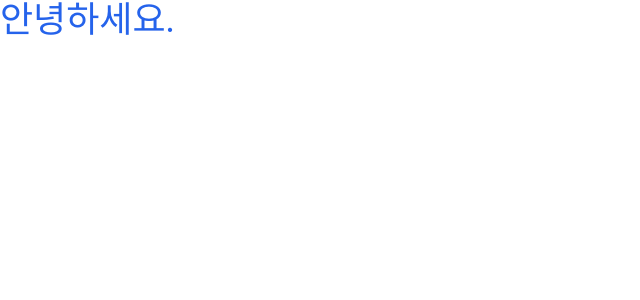
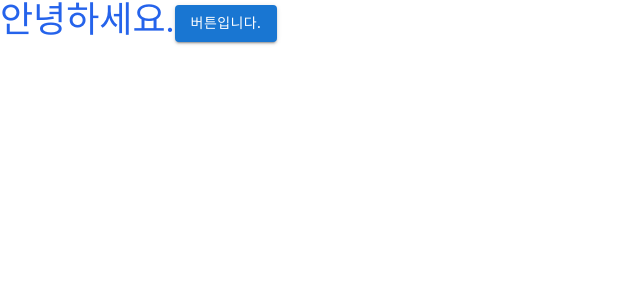
Before and after one commit to jhs512/react_2022_05_22, a React (Create React App) app: page / in a window 1280 px wide. Shown: the top 300 px of the page, without its empty margins (0-640 px from the left). Built offline with nearby package versions, Linux system fonts and the light colour scheme; a web font is replaced by a local one.

Commit message:
MUI 설치

```diff
--- a/package.json
+++ b/package.json
@@ -3,6 +3,9 @@
   "version": "0.1.0",
   "private": true,
   "dependencies": {
+    "@emotion/react": "^11.9.0",
+    "@emotion/styled": "^11.8.1",
+    "@mui/material": "^5.8.0",
     "@testing-library/jest-dom": "^5.16.4",
     "@testing-library/react": "^13.2.0",
     "@testing-library/user-event": "^13.5.0",
--- a/src/App.js
+++ b/src/App.js
@@ -1,5 +1,12 @@
+import { Button } from "@mui/material";
+
 function App() {
-  return <div className="text-blue-600 text-4xl">안녕하세요.</div>;
+  return (
+    <div className="text-blue-600 text-4xl">
+      안녕하세요.
+      <Button variant="contained">버튼입니다.</Button>
+    </div>
+  );
 }
 
 export default App;
```
Also changed, not shown: 1 other file (tests, documents, lock files or other folders).
